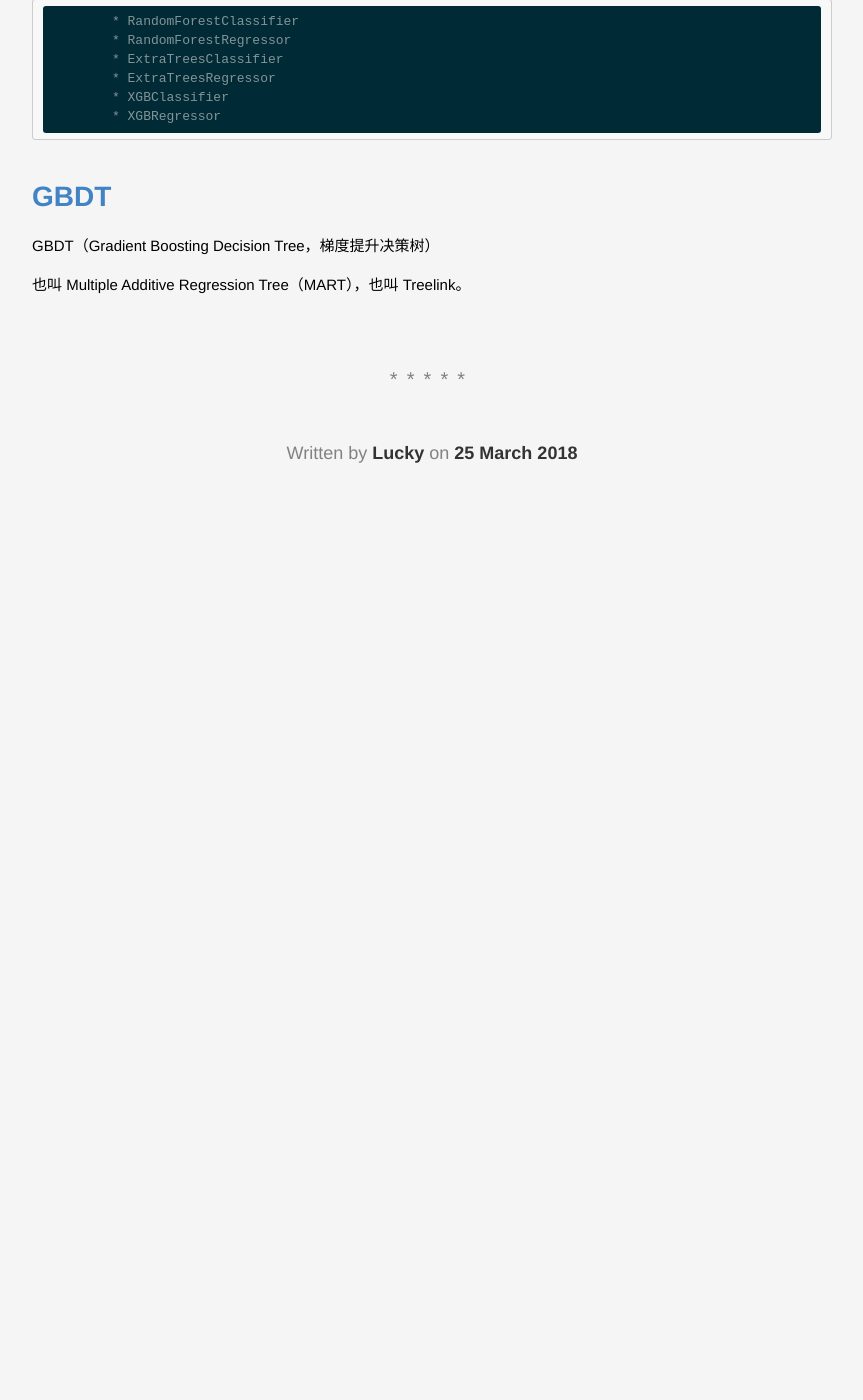
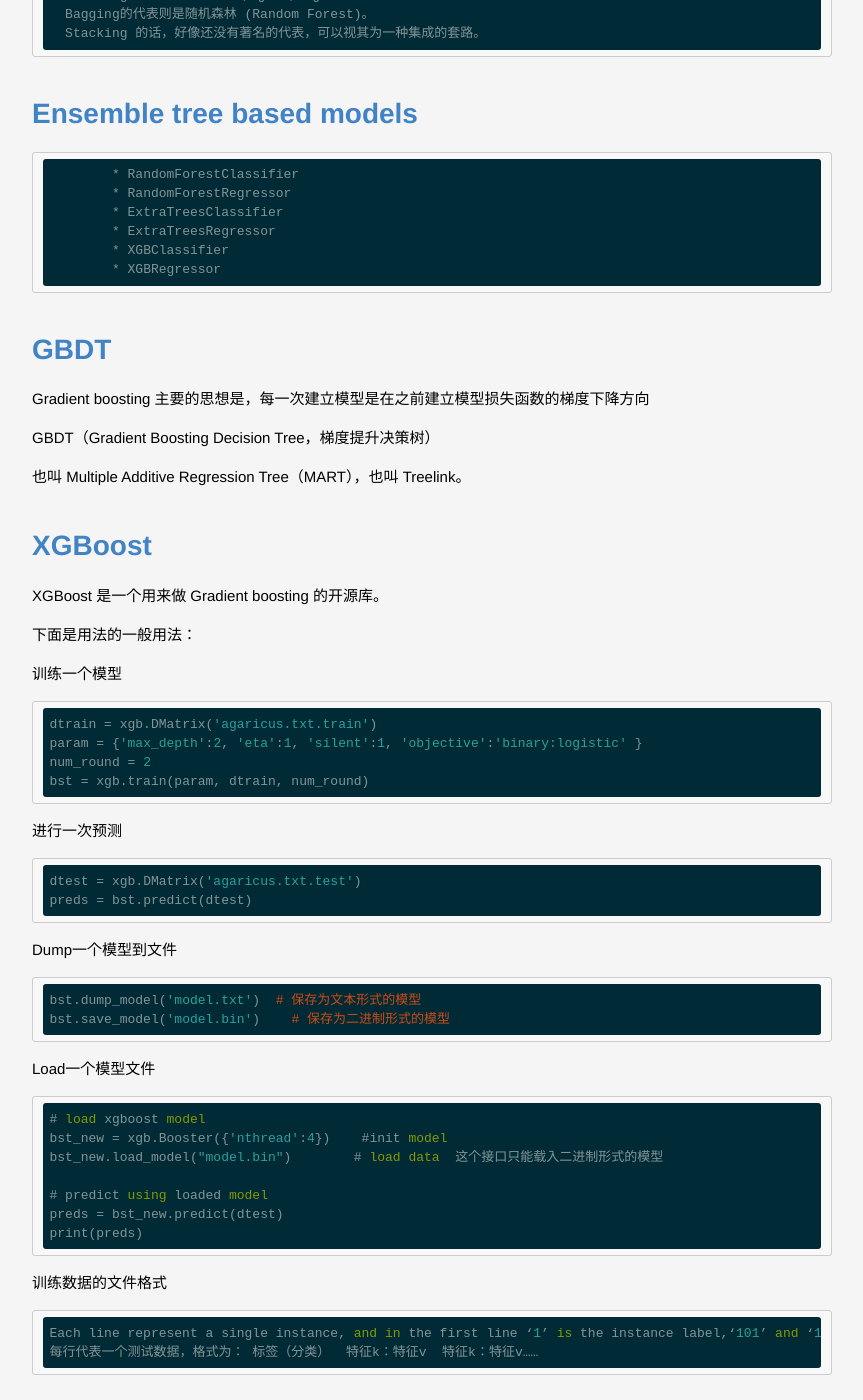
Before and after one commit to lucky521/blog, a Jekyll site: the page built from _posts/2018-03-25-boosting.markdown, in a window 1280 px wide and 1400 px high, scrolled down 636 px. Shown: the whole window, without its empty margins (208-1071 px from the left). Built offline with Jekyll 4.4.1, drawn with Linux system fonts in a browser that asks for light colours; before the commit the page ends 1231 px from its top, so only the background shows below that; some of the changed text lies outside the part shown.

Commit message:
update blog

```diff
--- a/_posts/2017-12-21-cnn.markdown
+++ b/_posts/2017-12-21-cnn.markdown
@@ -78,10 +78,14 @@
 
 ## ResNet
 
-
 ## CaffeNet
 
 ## MobileNet
+
+https://arxiv.org/abs/1704.04861
+
+
+
 
 
 # CNN benchmarks
--- a/_posts/2018-03-25-boosting.markdown
+++ b/_posts/2018-03-25-boosting.markdown
@@ -26,6 +27,51 @@
 
 # GBDT
 
+Gradient boosting 主要的思想是，每一次建立模型是在之前建立模型损失函数的梯度下降方向
+
 GBDT（Gradient Boosting Decision Tree，梯度提升决策树）
 
 也叫 Multiple Additive Regression Tree（MART），也叫 Treelink。
+
+
+
+
+# XGBoost
+
+XGBoost 是一个用来做 Gradient boosting 的开源库。
+
+下面是用法的一般用法：
+
+训练一个模型
+
+    dtrain = xgb.DMatrix('agaricus.txt.train')
+    param = {'max_depth':2, 'eta':1, 'silent':1, 'objective':'binary:logistic' }
+    num_round = 2
+    bst = xgb.train(param, dtrain, num_round)
+
+进行一次预测
+
+    dtest = xgb.DMatrix('agaricus.txt.test')
+    preds = bst.predict(dtest)
+
+Dump一个模型到文件
+
+    bst.dump_model('model.txt')  # 保存为文本形式的模型
+    bst.save_model('model.bin')    # 保存为二进制形式的模型
+
+
+Load一个模型文件
+
+    # load xgboost model
+    bst_new = xgb.Booster({'nthread':4})    #init model
+    bst_new.load_model("model.bin")        # load data  这个接口只能载入二进制形式的模型
+
+    # predict using loaded model
+    preds = bst_new.predict(dtest)
+    print(preds)
+
+
+训练数据的文件格式
+
+    Each line represent a single instance, and in the first line ‘1’ is the instance label,‘101’ and ‘102’ are feature indices, ‘1.2’ and ‘0.03’ are feature values.
+    每行代表一个测试数据，格式为： 标签（分类）  特征k：特征v  特征k：特征v……
```
Also changed, not shown: other parts of _posts/2018-03-25-boosting.markdown (+2 -1 lines).
